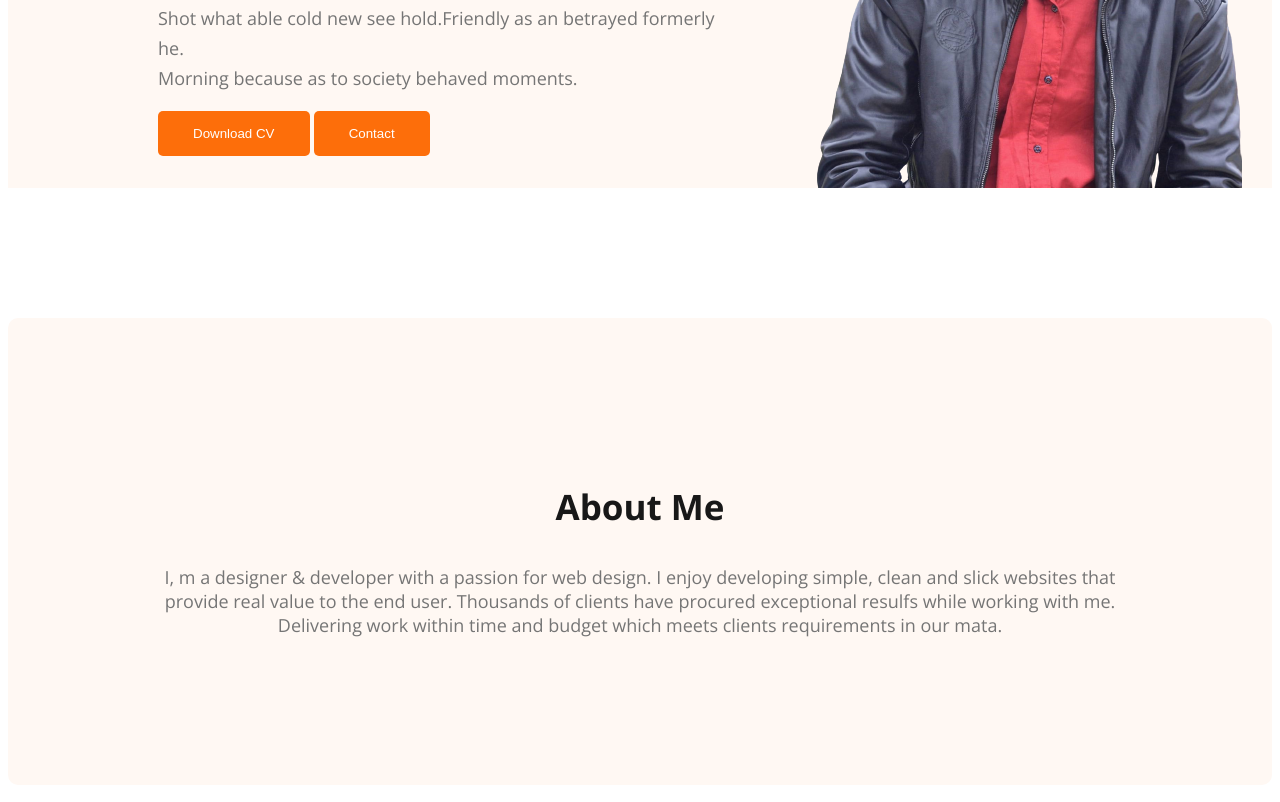
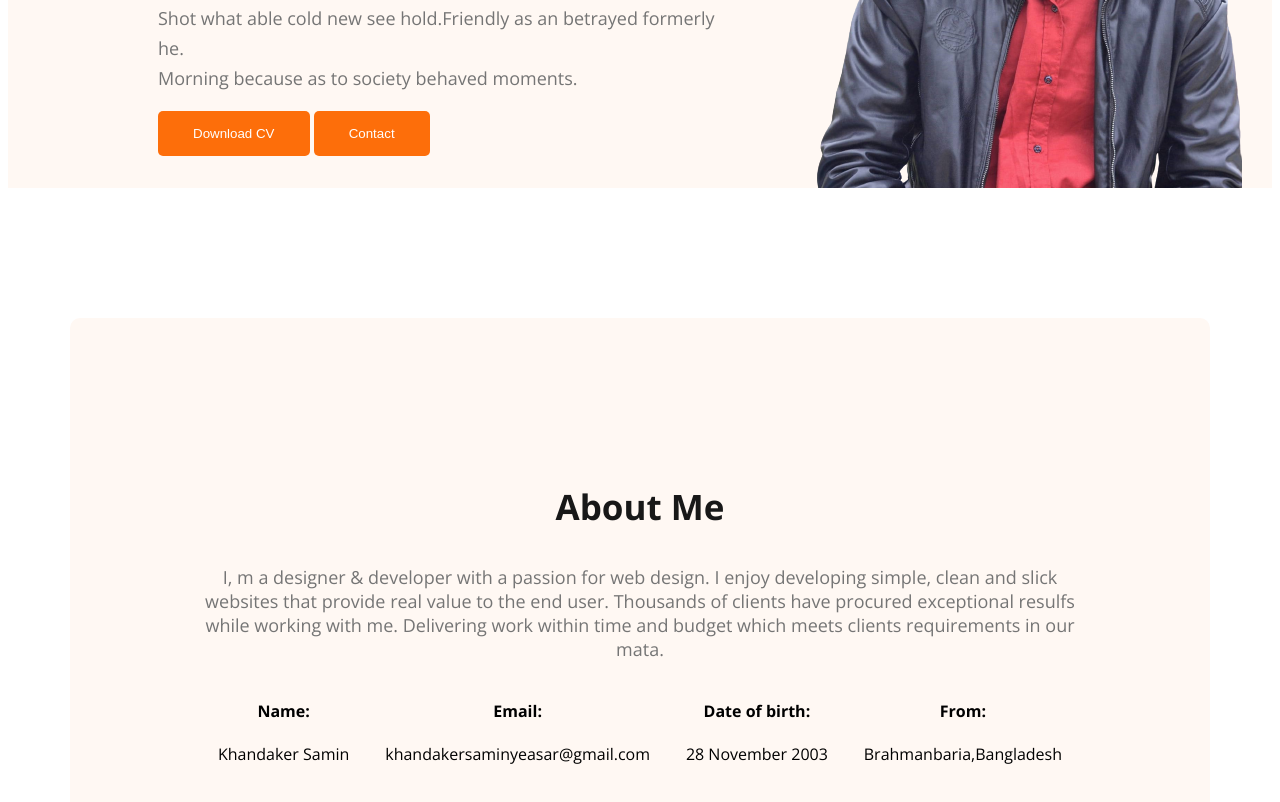
Before and after one commit to KhandakerSamin/web-devoloper-portfolio, a plain HTML site: page index.html in a window 1280 px wide. Shown: the part 486-1288 px from the top of the page. Drawn offline with nearby package versions, Linux system fonts and the light colour scheme.

Commit message:
about done

```diff
--- a/index.html
+++ b/index.html
@@ -45,6 +45,24 @@
         <section class="about">
             <h3 class="section-title">About Me</h3>
             <p class="section-description">I, m a designer & developer with a passion for web design. I enjoy developing simple, clean and slick websites that provide real value to the end user. Thousands of clients have procured exceptional resulfs while working with me. Delivering work within time and budget which meets clients requirements in our mata.</p>
+            <div class="about-info-container">
+                <div class="about-info">
+                    <h4 class="info-title">Name:</h4>
+                    <p class="info-description">Khandaker Samin </p>
+                </div>
+                <div class="about-info">
+                    <h4 class="info-title">Email:</h4>
+                    <p class="info-description">khandakersaminyeasar@gmail.com</p>
+                </div>
+                <div class="about-info">
+                    <h4 class="info-title">Date of birth:</h4>
+                    <p class="info-description">28 November 2003</p>
+                </div>
+                <div class="about-info">
+                    <h4 class="info-title">From:</h4>
+                    <p class="info-description">Brahmanbaria,Bangladesh</p>
+                </div>
+            </div>
         </section>
 
     </main>
--- a/style.css
+++ b/style.css
@@ -116,3 +116,16 @@ nav a {
     font-weight: 400;
 
 }
+main{
+    max-width: 1140px;
+    margin: 0 auto;
+}
+.about-info-container{
+    display: flex;
+    justify-content: space-around;
+    align-items: center;
+
+}
+.about-info{
+    text-align: center;
+}
```
